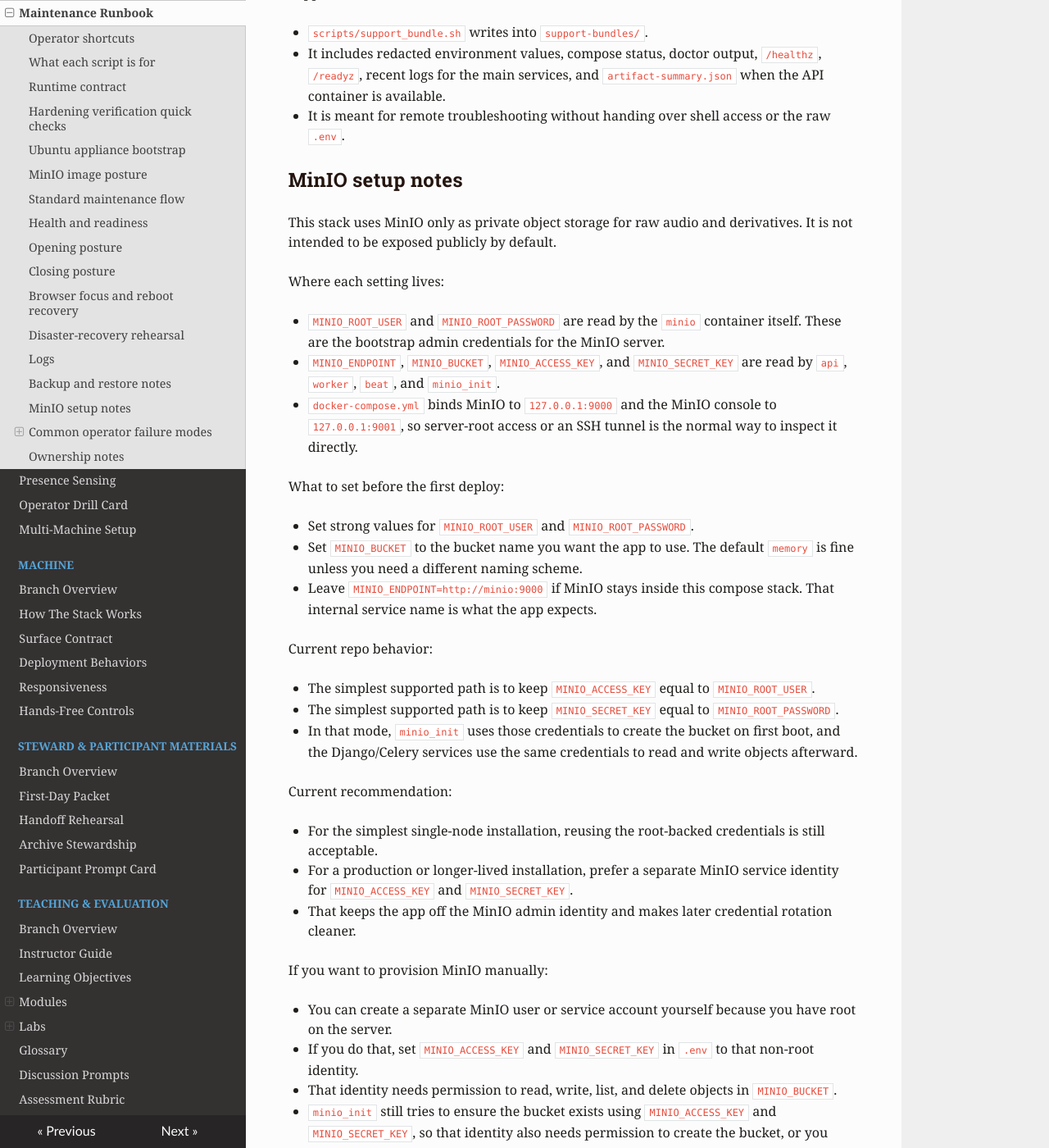
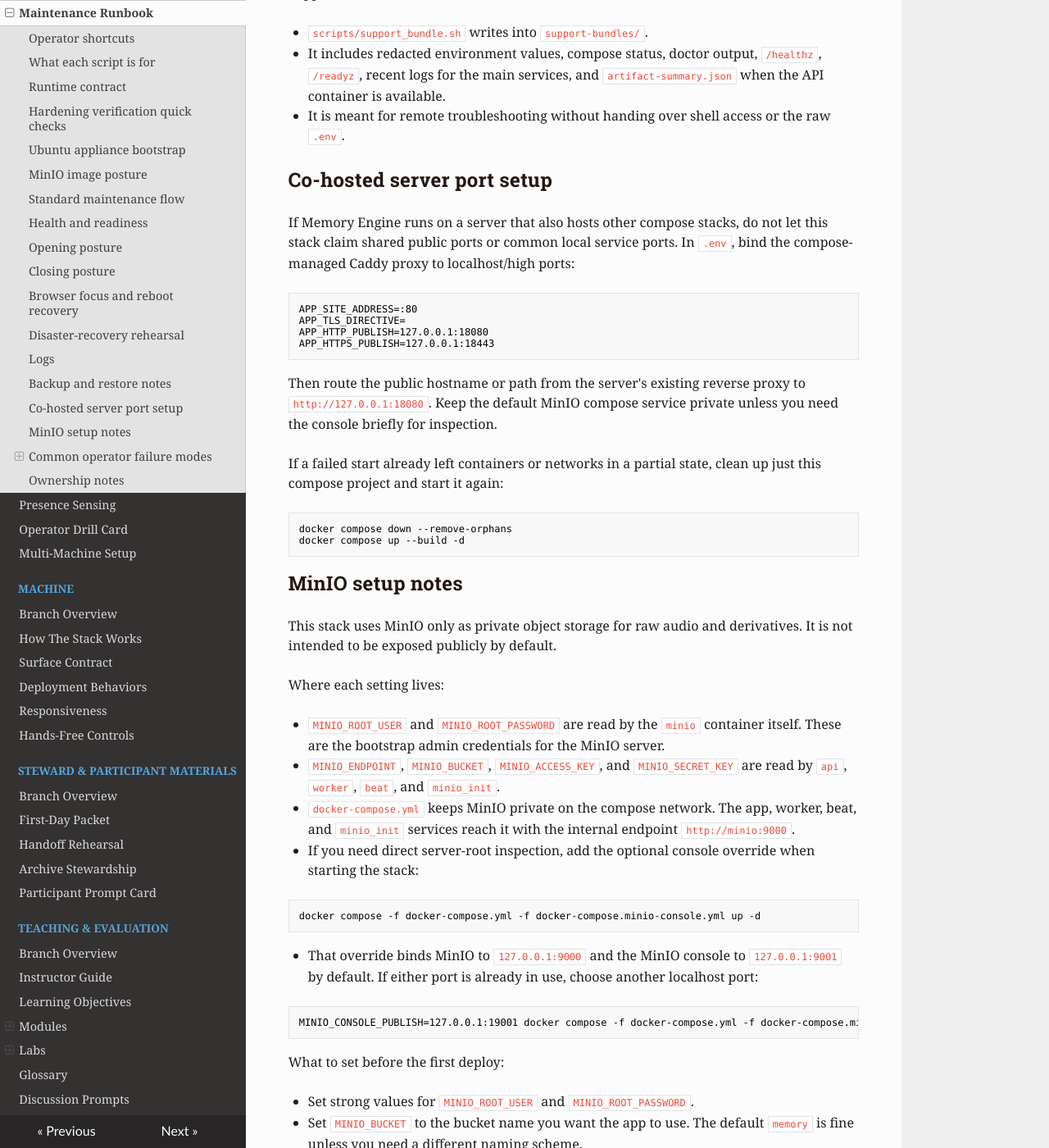
Before and after one commit to bseverns/memory-engine, an MkDocs documentation site: the page built from docs/maintenance.md, in a window 1280 px wide and 1400 px high, scrolled down 12418 px. Shown: the whole window at 82% size. Built offline with MkDocs 1.6.1, drawn with Linux system fonts in a browser that asks for light colours; nearby versions of some CDN libraries; some of the changed text lies outside the part shown.

Commit message:
server life refinement

````diff
--- /dev/null
+++ b/docker-compose.minio-console.yml
@@ -0,0 +1,5 @@
+services:
+  minio:
+    ports:
+      - "${MINIO_API_PUBLISH:-127.0.0.1:9000}:9000"
+      - "${MINIO_CONSOLE_PUBLISH:-127.0.0.1:9001}:9001"
--- a/docker-compose.release-smoke.yml
+++ b/docker-compose.release-smoke.yml
@@ -3,8 +3,6 @@
     environment:
       APP_SITE_ADDRESS: ":80"
       APP_TLS_DIRECTIVE: ""
-    ports:
-      - "127.0.0.1:18080:80"
 
   minio:
     ports:
--- a/docs/maintenance.md
+++ b/docs/maintenance.md
@@ -451,6 +451,31 @@
 - It includes redacted environment values, compose status, doctor output, `/healthz`, `/readyz`, recent logs for the main services, and `artifact-summary.json` when the API container is available.
 - It is meant for remote troubleshooting without handing over shell access or the raw `.env`.
 
+## Co-hosted server port setup
+
+If Memory Engine runs on a server that also hosts other compose stacks, do not
+let this stack claim shared public ports or common local service ports. In
+`.env`, bind the compose-managed Caddy proxy to localhost/high ports:
+
+```env
+APP_SITE_ADDRESS=:80
+APP_TLS_DIRECTIVE=
+APP_HTTP_PUBLISH=127.0.0.1:18080
+APP_HTTPS_PUBLISH=127.0.0.1:18443
+```
+
+Then route the public hostname or path from the server's existing reverse proxy
+to `http://127.0.0.1:18080`. Keep the default MinIO compose service private
+unless you need the console briefly for inspection.
+
+If a failed start already left containers or networks in a partial state, clean
+up just this compose project and start it again:
+
+```bash
+docker compose down --remove-orphans
+docker compose up --build -d
+```
+
 ## MinIO setup notes
 
 This stack uses MinIO only as private object storage for raw audio and derivatives. It is not intended to be exposed publicly by default.
@@ -459,7 +484,23 @@
 
 - `MINIO_ROOT_USER` and `MINIO_ROOT_PASSWORD` are read by the `minio` container itself. These are the bootstrap admin credentials for the MinIO server.
 - `MINIO_ENDPOINT`, `MINIO_BUCKET`, `MINIO_ACCESS_KEY`, and `MINIO_SECRET_KEY` are read by `api`, `worker`, `beat`, and `minio_init`.
-- `docker-compose.yml` binds MinIO to `127.0.0.1:9000` and the MinIO console to `127.0.0.1:9001`, so server-root access or an SSH tunnel is the normal way to inspect it directly.
+- `docker-compose.yml` keeps MinIO private on the compose network. The app,
+  worker, beat, and `minio_init` services reach it with the internal endpoint
+  `http://minio:9000`.
+- If you need direct server-root inspection, add the optional console override
+  when starting the stack:
+
+```bash
+docker compose -f docker-compose.yml -f docker-compose.minio-console.yml up -d
+```
+
+- That override binds MinIO to `127.0.0.1:9000` and the MinIO console to
+  `127.0.0.1:9001` by default. If either port is already in use, choose another
+  localhost port:
+
+```bash
+MINIO_CONSOLE_PUBLISH=127.0.0.1:19001 docker compose -f docker-compose.yml -f docker-compose.minio-console.yml up -d
+```
 
 What to set before the first deploy:
 
@@ -525,7 +566,9 @@
 docker compose exec -T api curl -fsS http://localhost:8000/readyz
 ```
 
-If you want to inspect the MinIO console directly on the server, use `http://127.0.0.1:9001` locally on that machine or tunnel it over SSH.
+If you started the optional console override, inspect the MinIO console directly
+on the server with `http://127.0.0.1:9001` locally on that machine, or tunnel the
+chosen localhost port over SSH.
 
 ## Common operator failure modes
 
````
Also changed, not shown: README.md (+14 -0 lines), docker-compose.yml (+5 -5 lines), 2 other files.
